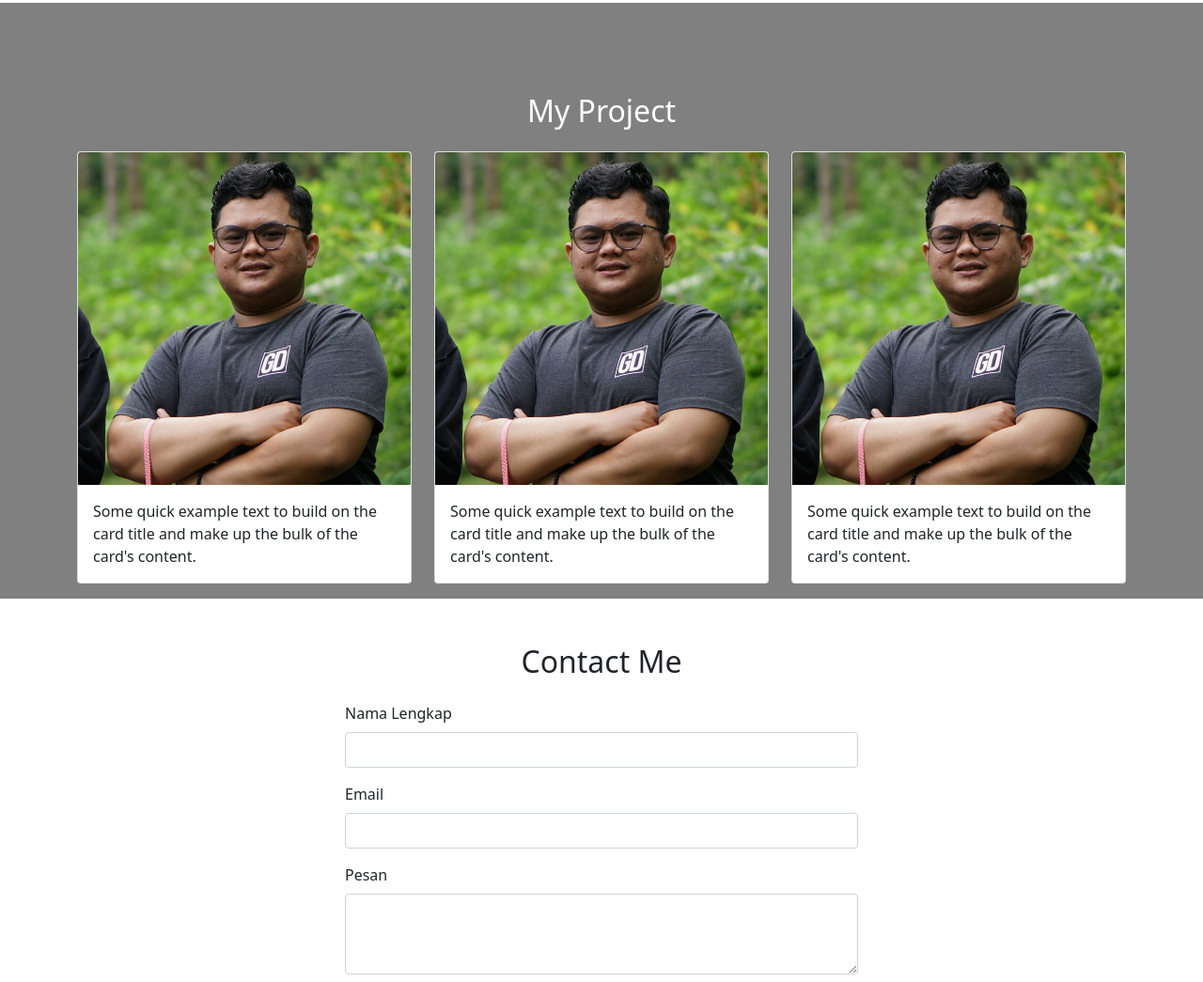
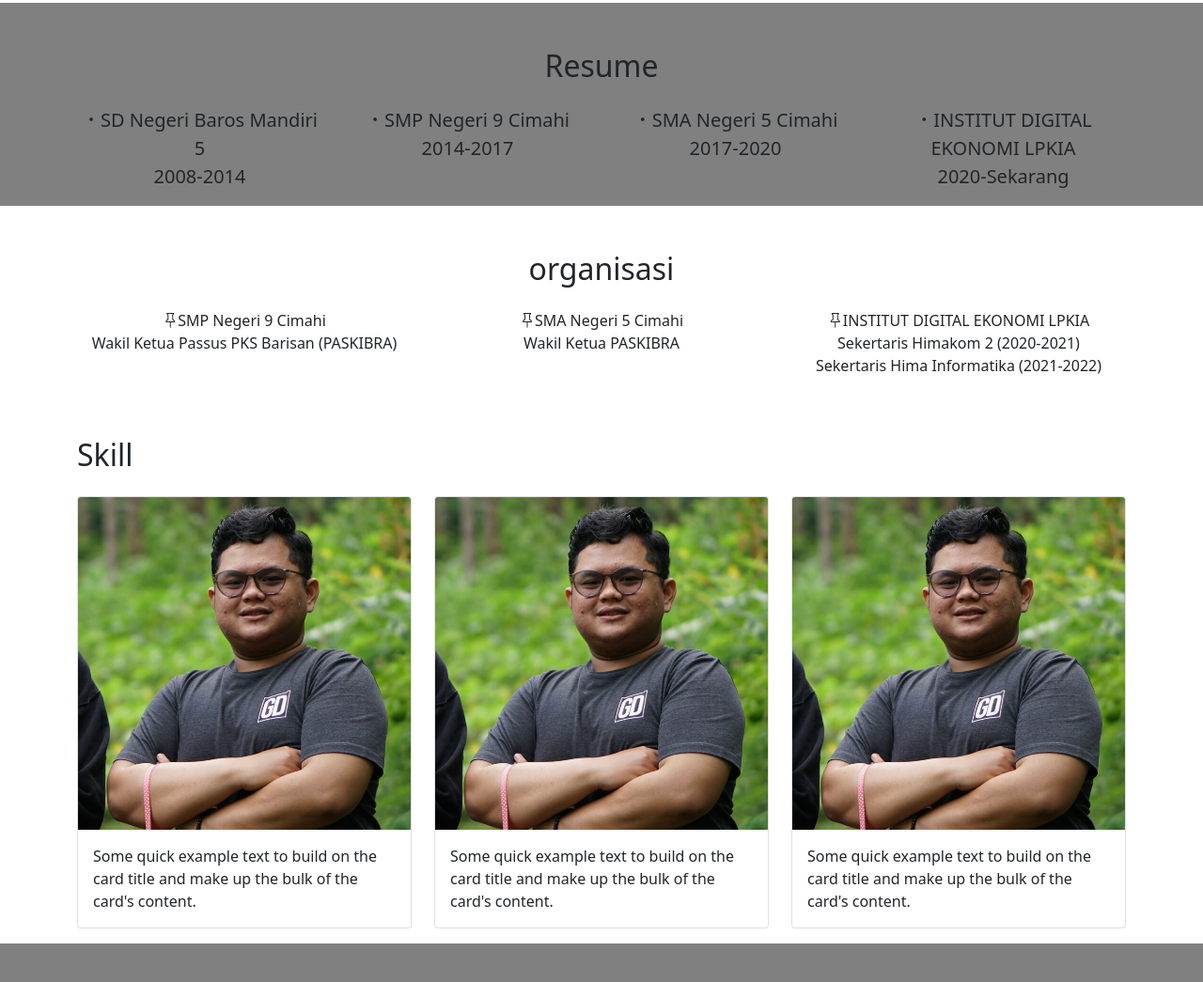
Before and after one commit to RyanBudiawan/RyanBudiawan.github.io, a plain HTML site: page index.html in a window 1280 px wide. Shown: the part 727-1772 px from the top of the page at 94% size. Drawn offline with nearby package versions, Linux system fonts and the light colour scheme.

Commit message:
Update CV

```diff
--- a/Style.css
+++ b/Style.css
@@ -6,6 +6,10 @@
   background-color: grey;
 }
 
+#resume {
+  background-color: grey;
+}
+
 section {
   padding-top: 3rem;
 }
--- a/index.html
+++ b/index.html
@@ -8,6 +8,8 @@
     <!-- Bootstrap CSS -->
     <link href="https://cdn.jsdelivr.net/npm/bootstrap@5.0.2/dist/css/bootstrap.min.css" rel="stylesheet" integrity="sha384-EVSTQN3/azprG1Anm3QDgpJLIm9Nao0Yz1ztcQTwFspd3yD65VohhpuuCOmLASjC" crossorigin="anonymous" />
 
+    <!-- Boostrap Icon -->
+    <link rel="stylesheet" href="https://cdn.jsdelivr.net/npm/bootstrap-icons@1.8.1/font/bootstrap-icons.css" />
     <!-- My css -->
     <link rel="stylesheet" href="style.css" />
 
@@ -28,6 +30,12 @@
             </li>
             <li class="nav-item">
               <a class="nav-link" href="#about">About</a>
+            </li>
+            <li class="nav-item">
+              <a class="nav-link" href="#resume">Resume</a>
+            </li>
+            <li class="nav-item">
+              <a class="nav-link" href="#organisasi">Organisasi</a>
             </li>
             <li class="nav-item">
               <a class="nav-link" href="#project">Projects</a>
@@ -68,7 +76,123 @@
       </div>
     </section>
     <!-- akhir about -->
-    <section id="project"></section>
+
+    <!-- resume -->
+    <section id="resume">
+      <div class="container">
+        <div class="row text-center mb-3">
+          <!-- <div class="col-md-4"> -->
+          <h2 class="text-center">Resume</h2>
+          <!-- </div> -->
+        </div>
+        <div class="row justify-content-center fs-5 text-center">
+          <div class="col-3">
+            <p>
+              <i class="bi bi-dot"></i>SD Negeri Baros Mandiri 5
+              <br />
+              2008-2014
+            </p>
+          </div>
+          <div class="col-3">
+            <p>
+              <i class="bi bi-dot"></i>SMP Negeri 9 Cimahi
+              <br />
+              2014-2017
+            </p>
+          </div>
+          <div class="col-3">
+            <p>
+              <i class="bi bi-dot"></i>SMA Negeri 5 Cimahi
+              <br />
+              2017-2020
+            </p>
+          </div>
+          <div class="col-3">
+            <p>
+              <i class="bi bi-dot"></i>INSTITUT DIGITAL EKONOMI LPKIA
+              <br />
+              2020-Sekarang
+            </p>
+          </div>
+        </div>
+      </div>
+    </section>
+    <!-- akhir about -->
+
+    <!-- organisasi -->
+    <section id="organisasi">
+      <div class="container">
+        <div class="row text-center mb-3">
+          <!-- <div class="col-md-4"> -->
+          <h2 class="text-center">organisasi</h2>
+          <!-- </div> -->
+        </div>
+        <div class="row align-items-start">
+          <div class="col-4 text-center">
+            <p>
+              <i class="bi bi-pin"></i>SMP Negeri 9 Cimahi
+              <br />
+              Wakil Ketua Passus PKS Barisan (PASKIBRA)
+            </p>
+          </div>
+          <div class="col-4 text-center">
+            <p>
+              <i class="bi bi-pin"></i>SMA Negeri 5 Cimahi
+              <br />
+              Wakil Ketua PASKIBRA
+            </p>
+          </div>
+          <div class="col-4 text-center">
+            <p>
+              <i class="bi bi-pin"></i>INSTITUT DIGITAL EKONOMI LPKIA
+              <br />
+              Sekertaris Himakom 2 (2020-2021) <br />
+              Sekertaris Hima Informatika (2021-2022)
+            </p>
+          </div>
+        </div>
+      </div>
+    </section>
+    <!-- akhir about -->
+
+    <!-- Skill-->
+    <section id="Skill">
+      <div class="container">
+        <div class="row mb-3">
+          <div class="col fw-bold">
+            <h2>Skill</h2>
+          </div>
+        </div>
+        <div class="row">
+          <div class="col-md-4 mb-3">
+            <div class="card">
+              <img src="img/07_nuju selfie.jpg" class="card-img-top" alt="img" />
+              <div class="card-body">
+                <p class="card-text">Some quick example text to build on the card title and make up the bulk of the card's content.</p>
+              </div>
+            </div>
+          </div>
+          <div class="col-md-4 mb-3">
+            <div class="card">
+              <img src="img/07_nuju selfie.jpg" class="card-img-top" alt="img" />
+              <div class="card-body">
+                <p class="card-text">Some quick example text to build on the card title and make up the bulk of the card's content.</p>
+              </div>
+            </div>
+          </div>
+          <div class="col-md-4 mb-3">
+            <div class="card">
+              <img src="img/07_nuju selfie.jpg" class="card-img-top" alt="img" />
+              <div class="card-body">
+                <p class="card-text">Some quick example text to build on the card title and make up the bulk of the card's content.</p>
+              </div>
+            </div>
+          </div>
+        </div>
+      </div>
+    </section>
+
+    <!-- akhir SKIll -->
 
     <!-- Project -->
     <section id="project">
```
